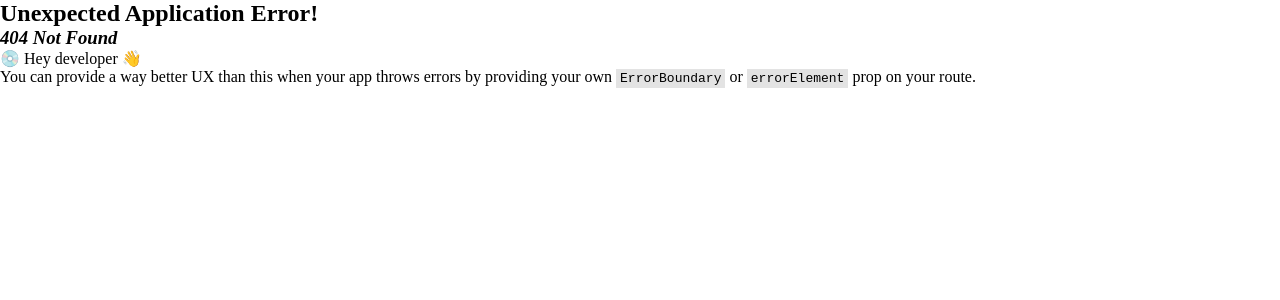
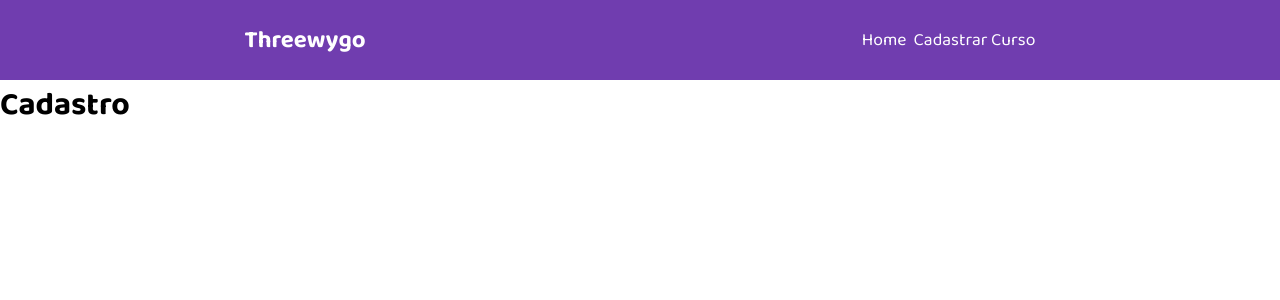
Before and after one commit to AlessandroPedroso/front-end-Threewygo, a React (Vite) app: page /cadastro in a window 1280 px wide. Before the commit this address had no page. Shown: the top 300 px of the page. Built offline with nearby package versions, Linux system fonts and the light colour scheme.

Commit message:
configurando rotas do projeto

```diff
--- a/index.html
+++ b/index.html
@@ -2,6 +2,9 @@
 <html lang="en">
   <head>
     <meta charset="UTF-8" />
+    <link rel="preconnect" href="https://fonts.googleapis.com">
+    <link rel="preconnect" href="https://fonts.gstatic.com" crossorigin>
+    <link href="https://fonts.googleapis.com/css2?family=Baloo+2:wght@400..800&display=swap" rel="stylesheet">
     <link rel="icon" type="image/svg+xml" href="/vite.svg" />
     <meta name="viewport" content="width=device-width, initial-scale=1.0" />
     <title>Threewygo</title>
--- a/package.json
+++ b/package.json
@@ -12,10 +12,12 @@
   "dependencies": {
     "react": "^18.3.1",
     "react-dom": "^18.3.1",
+    "react-icons": "^5.3.0",
     "react-router-dom": "^6.26.2",
     "styled-components": "^6.1.13"
   },
   "devDependencies": {
+    "@biomejs/biome": "1.9.2",
     "@eslint/js": "^9.9.0",
     "@types/react": "^18.3.3",
     "@types/react-dom": "^18.3.0",
--- a/src/components/Header/index.tsx
+++ b/src/components/Header/index.tsx
@@ -1,5 +1,13 @@
+import { Link, Header as Menu } from './style';
+
 export default function Header() {
-    return (
-        <header>Menu</header>
-    )
+  return (
+    <Menu>
+      <h2>Threewygo</h2>
+      <nav>
+        <Link to={'/'}>Home</Link>
+        <Link to={'/cadastro'}>Cadastrar Curso</Link>
+      </nav>
+    </Menu>
+  );
 }
--- /dev/null
+++ b/src/components/Header/style.ts
@@ -0,0 +1,26 @@
+import { Link as ReactLink } from 'react-router-dom';
+import styled from 'styled-components';
+
+export const Header = styled.header`
+
+    background-color: #703DAF;
+    width: 100vw;
+    min-height: 5rem;
+    color:#fff;
+
+    display: flex;
+    justify-content: space-around;
+    align-items: center;
+
+`;
+
+export const Link = styled(ReactLink)`
+    color:#fff;
+    margin-left: 7px;
+    text-decoration: none;
+    font-size: 1.1rem;
+
+    &&:hover{
+        text-decoration: underline;
+    }
+`;
--- /dev/null
+++ b/src/pages/Cadastro/index.tsx
@@ -0,0 +1,3 @@
+export default function Cadastro() {
+  return <h1>Cadastro</h1>;
+}
--- a/src/pages/Home/index.tsx
+++ b/src/pages/Home/index.tsx
@@ -1,5 +1,3 @@
 export default function Home() {
-    return (
-        <div>Home</div>
-    )
+  return <div>Home</div>;
 }
--- a/src/styles/globalSyles.ts
+++ b/src/styles/globalSyles.ts
@@ -1,4 +1,4 @@
-import { createGlobalStyle } from "styled-components";
+import { createGlobalStyle } from 'styled-components';
 
 const globalStyles = createGlobalStyle`
 
@@ -8,8 +8,10 @@ const globalStyles = createGlobalStyle`
         box-sizing: border-box;
         transition: 0.2s linear;
         outline: none;
+        transition: 0.2s linear;
+        font-family: "Baloo 2", sans-serif;
     }
 
-`
+`;
 
 export default globalStyles;
```
Also changed, not shown: biome.json (added, +42 -0 lines), src/components/DefaultPage/index.tsx (+10 -13 lines), src/routes/routes.tsx (+13 -8 lines), 1 other file (tests, documents, lock files or other folders).
